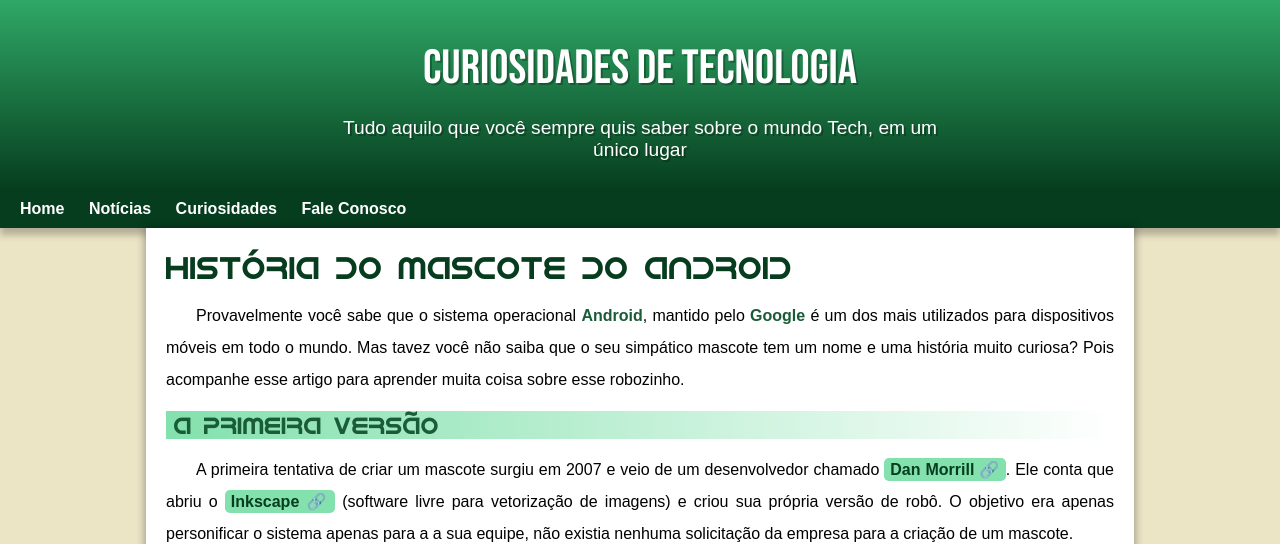
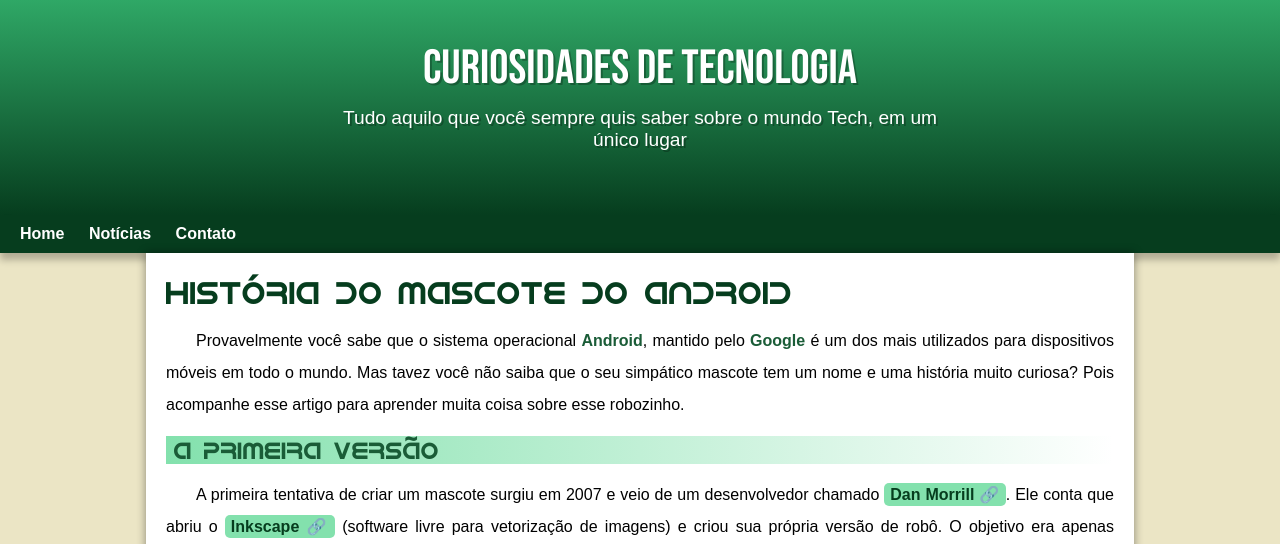
Before and after one commit to EnriqueMK/projeto-android, a plain HTML site: page index.html in a window 1280 px wide. Shown: the top 544 px of the page. Drawn offline with Linux system fonts and the light colour scheme.

Commit message:
problema de padding resolvido

```diff
--- a/estilo/style.css
+++ b/estilo/style.css
@@ -39,7 +39,7 @@ a.externo::after {
 
 header {
     background-image: linear-gradient(to bottom, var(--cor3), var(--cor5));
-    height: 150px;
+    height: 175px;
     text-align: center;
     padding-top: 40px;
 
@@ -50,7 +50,7 @@ header > h1 {
     font-family: var(--fonte-destaque);
     font-weight: normal;
     font-size: 3em;
-    margin-bottom: 20px;
+    margin-bottom: 10px;
     text-shadow: 2px 2px 0px rgba(0, 0, 0, 0.267);
 
 }
--- a/index.html
+++ b/index.html
@@ -19,8 +19,7 @@
     <nav>
         <a href="#">Home</a>
         <a href="#">Notícias</a>
-        <a href="#">Curiosidades</a>
-        <a href="#">Fale Conosco</a>
+        <a href="#">Contato</a>
     </nav>
     <main>
         <article>
```
